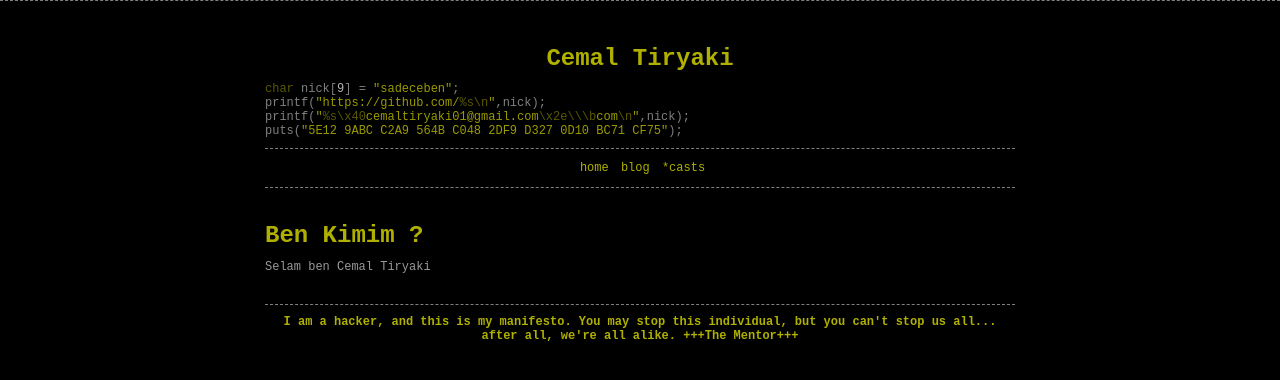
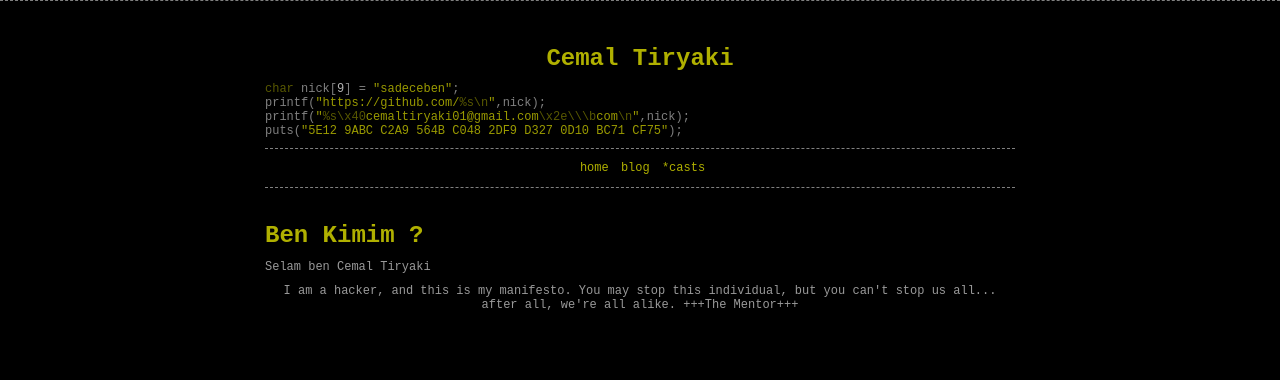
Before and after one commit to sadeceben/sadeceben.github.io, a Jekyll site: the page built from index.md, in a window 1280 px wide. Shown: the top 380 px of the page. Built offline with Jekyll 4.4.1, drawn with Linux system fonts in a browser that asks for light colours; our own code applies the rules of GitHub Pages for plain Markdown files.

Commit message:
Update footer.html

```diff
--- a/_includes/footer.html
+++ b/_includes/footer.html
@@ -1,7 +1,8 @@
 <div class="row">
   <div class="col-lg-8 col-lg-offset-2">
-    <footer>
-      {{ site.bye_message }}
-    </footer>
+    <p>I am a hacker, and this is my manifesto.  You may stop this individual,
+             but you can't stop us all... after all, we're all alike.
+
+                               +++The Mentor+++</p>
   </div>
 </div>
```
